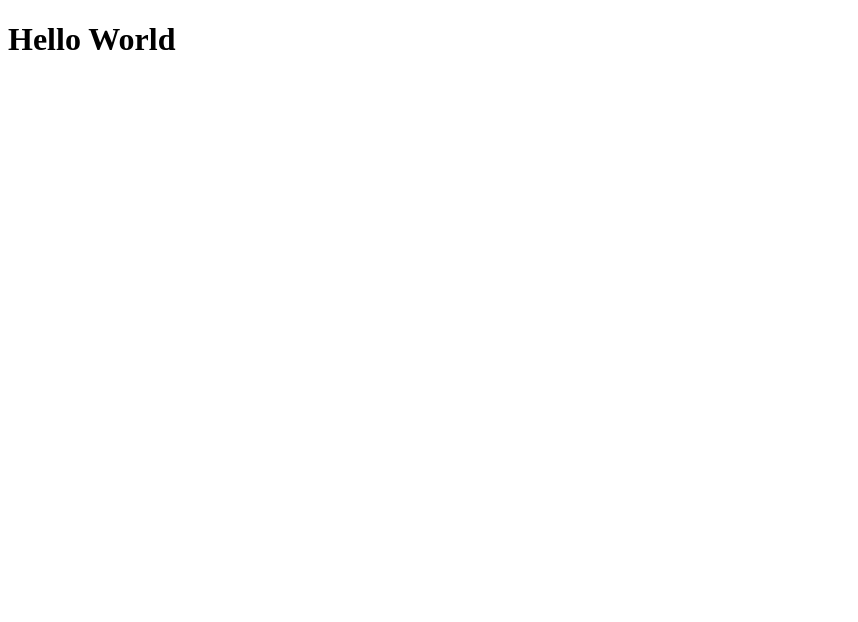
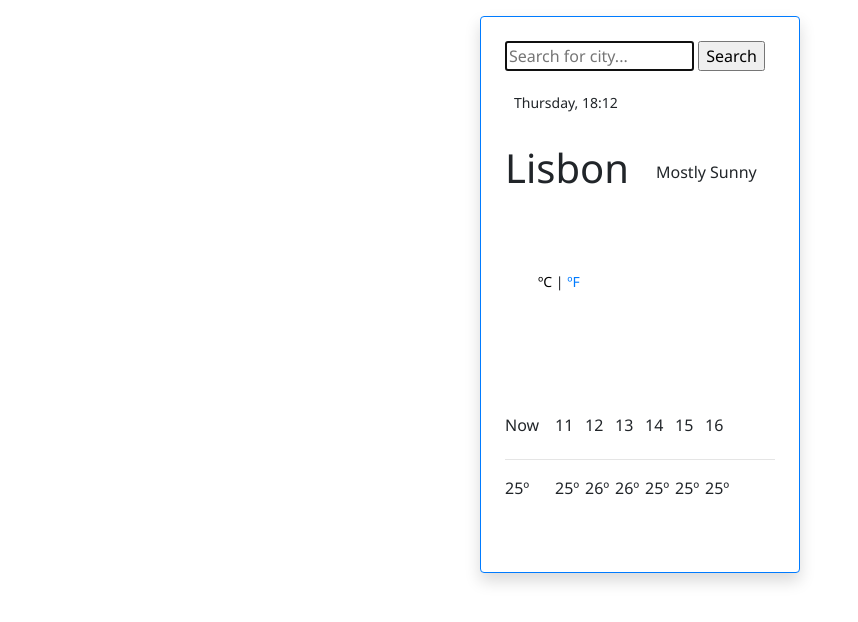
Before and after one commit to nadiacoralves/weather-coding, a plain HTML site: page index.html in a window 1280 px wide. Shown: the whole page, without its empty margins (0-858 px from the left). Drawn offline with nearby package versions, Linux system fonts and the light colour scheme.

Commit message:
imported package

```diff
--- /dev/null
+++ b/Script.js
@@ -0,0 +1,73 @@
+let now = new Date();
+let h2 = document.querySelector("h2");
+
+let hours = now.getHours();
+let minutes = now.getMinutes();
+function min() {
+  return (getMinutes() < 10 ? "0" : "") + getMinutes();
+} //Not working.
+
+let days = [
+  "Sunday",
+  "Monday",
+  "Tuesday",
+  "Wednesday",
+  "Thursday",
+  "Friday",
+  "Saturday"
+];
+let day = days[now.getDay()];
+
+h2.innerHTML = `${day},    ${hours}:${minutes}`;
+
+function convertToCelsius() {
+  let temperature = document.querySelector("#temperature");
+  let link = document.querySelector("#celsius");
+  link.classList.add("active");
+  //let link = document.querySelector("#fahrenheit");
+  //link.classList.remove("active");
+  temperature.innerHtml = 14; //Not working
+}
+
+function convertToFahrenheit() {
+  let temperature = document.querySelector("#temperature");
+  let link = document.querySelector("#fahrenheit");
+  link.classList.add("active");
+  //let link = document.querySelector("#celsius");
+  //link.classList.remove("active");
+  temperature.innerHTML = Math.round((22 * 9) / 5 + 32);
+}
+
+let celsiusLink = document.querySelector("#celsius");
+celsiusLink.addEventListener("click", convertToCelsius);
+convertToCelsius();
+
+let fahrenheitLink = document.querySelector("#fahrenheit");
+fahrenheitLink.addEventListener("click", convertToFahrenheit);
+
+function showTemperature(response) {
+  console.log(response.data);
+  let temperature = document.querySelector("#temperature");
+  temperature.innerHTML = `${Math.round(response.data.main.temp)}`;
+}
+
+function search(event) {
+  event.preventDefault();
+  let searchInput = document.querySelector("#searched-text");
+
+  let city = document.querySelector("#city");
+  if (searchInput.value) {
+    city.innerHTML = `${searchInput.value}`;
+  } else {
+    city.innerHTML = null;
+    alert("Please type a city name");
+  }
+
+  let apiKey = "c190f24c748e3ec4a42698da3696febd";
+  let url = `https://api.openweathermap.org/data/2.5/weather?q=${searchInput.value}&appid=${apiKey}&units=metric`;
+
+  axios.get(url).then(showTemperature);
+}
+
+let searchForm = document.querySelector("#search-form");
+searchForm.addEventListener("submit", search);
--- /dev/null
+++ b/Style.css
@@ -0,0 +1,27 @@
+h2 {
+  font-size: 14px;
+}
+
+body {
+  font-family: "Noto Sans", sans-serif;
+}
+#temperature {
+  font-family: sans-serif;
+  font-weight: 400;
+}
+
+.temperature-metric {
+  font-size: 14px;
+  position: relative;
+  top: -50px;
+}
+
+.active {
+  color: #000000;
+  cursor: pointer;
+}
+
+.active:hover {
+  color: #000000;
+  text-decoration: none;
+}
--- a/index.html
+++ b/index.html
@@ -4,9 +4,110 @@
     <meta charset="UTF-8" />
     <meta name="viewport" content="width=device-width, initial-scale=1.0" />
     <meta http-equiv="X-UA-Compatible" content="ie=edge" />
-    <title>Document</title>
+    <title>Weather</title>
+    <link
+      rel="stylesheet"
+      href="https://stackpath.bootstrapcdn.com/bootstrap/4.3.1/css/bootstrap.min.css"
+      integrity="sha384-ggOyR0iXCbMQv3Xipma34MD+dH/1fQ784/j6cY/iJTQUOhcWr7x9JvoRxT2MZw1T"
+      crossorigin="anonymous"
+    />
+    <link rel="stylesheet" href="Style.css" />
+    <link
+      href="https://fonts.googleapis.com/css?family=Noto+Sans&display=swap"
+      rel="stylesheet"
+    />
+    <script src="https://unpkg.com/axios/dist/axios.min.js"></script>
   </head>
   <body>
-    <h1>Hello World</h1>
+    <div
+      class="container border border-primary p-4 mt-3 rounded w-25 h-100 shadow p-3 mb-5 bg-white rounded float"
+    >
+      <div class="row">
+        <div class="col-12">
+          <form id="search-form">
+            <input
+              type="text"
+              placeholder="Search for city..."
+              autocomplete="off"
+              autofocus="on"
+              id="searched-text"
+            />
+            <input type="submit" value="Search" />
+          </form>
+        </div>
+      </div>
+      <div class="row">
+        <div class="col p-4">
+          <h2></h2>
+        </div>
+      </div>
+      <div class="row">
+        <div class="col-6">
+          <h1 id="city">Lisbon</h1>
+        </div>
+        <div class="col p-3 text-left">
+          Mostly Sunny
+        </div>
+      </div>
+      <div class="row">
+        <div class="col p-5">
+          <h1 style="font-size: 90px;">
+            <span id="temperature"></span>
+            <span class="temperature-metric"
+              ><a href="#" id="celsius">ºC</a> |
+              <a href="#" id="fahrenheit">ºF</a></span
+            >
+          </h1>
+        </div>
+      </div>
+      <div class="row">
+        <div class="col-2">
+          <h6 class="font-family-sans-serif">Now</h6>
+        </div>
+        <div class="col-1">
+          <h6 class="font-family-sans-serif">11</h6>
+        </div>
+        <div class="col-1">
+          <h6 class="font-family-sans-serif">12</h6>
+        </div>
+        <div class="col-1">
+          <h6 class="font-family-sans-serif">13</h6>
+        </div>
+        <div class="col-1">
+          <h6 class="font-family-sans-serif">14</h6>
+        </div>
+        <div class="col-1">
+          <h6 class="font-family-sans-serif">15</h6>
+        </div>
+        <div class="col-1">
+          <h6 class="font-family-sans-serif">16</h6>
+        </div>
+      </div>
+      <hr />
+      <div class="row mb-5">
+        <div class="col-2">
+          25º
+        </div>
+        <div class="col-1">
+          25º
+        </div>
+        <div class="col-1">
+          26º
+        </div>
+        <div class="col-1">
+          26º
+        </div>
+        <div class="col-1">
+          25º
+        </div>
+        <div class="col-1">
+          25º
+        </div>
+        <div class="col-1">
+          25º
+        </div>
+      </div>
+    </div>
+    <script src="Script.js"></script>
   </body>
 </html>
```
